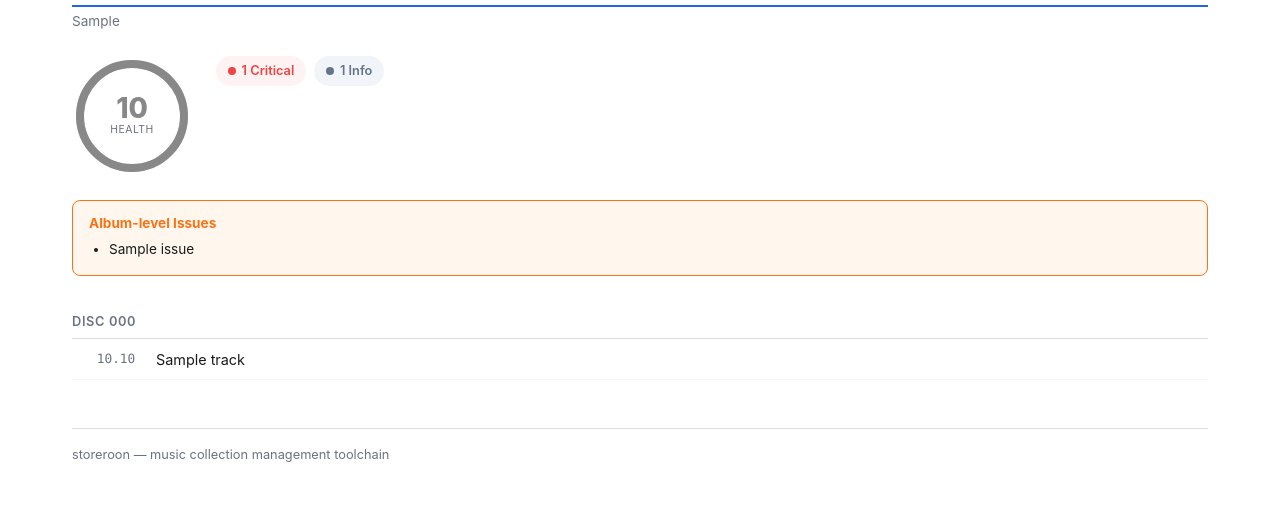
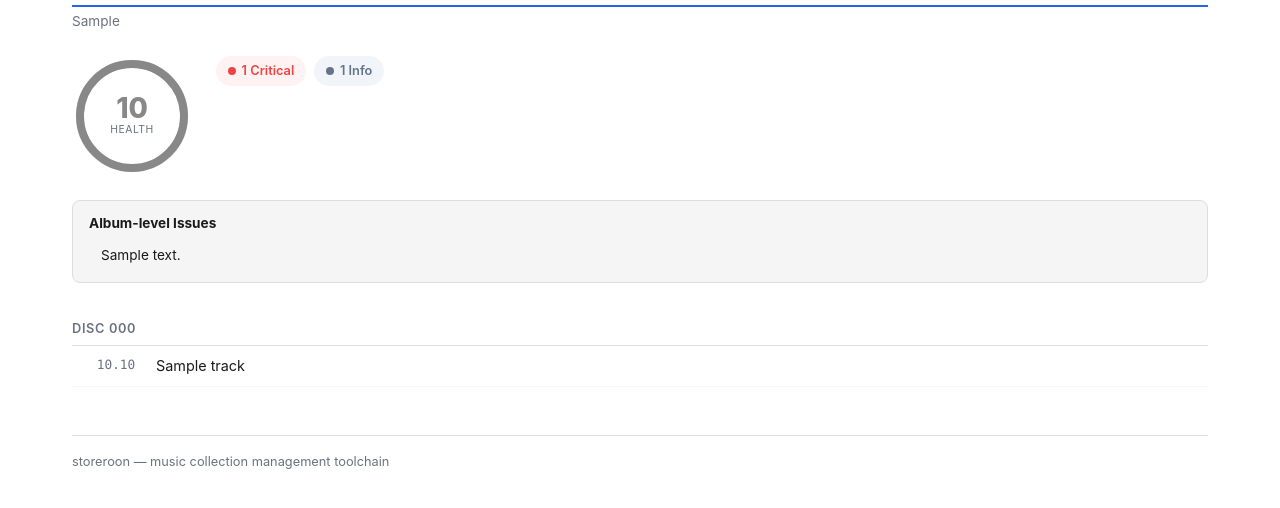
Before and after one commit to pjan/storeroon, a Python web app: template storeroon/reports/templates/album_report.html in a window 1280 px wide. Shown: the part 143-651 px from the top of the page. Run offline with Jinja, Linux system fonts and the light colour scheme; the template is opened without the code that fills it: most values are stand-ins (such as "Sample title", 1, 10 or a date in 2020).

Commit message:
intra-album report refactor

```diff
--- a/storeroon/reports/queries/album_consistency.py
+++ b/storeroon/reports/queries/album_consistency.py
@@ -392,7 +392,7 @@ def _check_track_numbering(
             violations.append(
                 TrackNumberingViolation(
                     album_dir=album_dir,
-                    check_type="disc_gap",
+                    check_type="missing_disc",
                     description=(
                         f"Disc {md} missing (TOTALDISCS declares {declared_td})"
                     ),
--- a/storeroon/reports/templates/album_report.html
+++ b/storeroon/reports/templates/album_report.html
@@ -175,16 +175,32 @@ h2 {
 
 /* Album alerts */
 .album-alerts {
-  background: var(--error-bg);
-  border: 1px solid var(--error);
   border-radius: 8px;
   padding: 0.75rem 1rem;
   margin-bottom: 1.5rem;
   font-size: 0.85rem;
+  background: var(--bg-alt);
+  border: 1px solid var(--border);
 }
-.album-alerts strong { color: var(--error); }
-.album-alerts ul { margin: 0.25rem 0 0 1.25rem; padding: 0; }
-.album-alerts li { margin-bottom: 0.15rem; }
+.album-alerts-title { font-weight: 700; margin-bottom: 0.4rem; }
+.album-alert-item {
+  display: flex;
+  align-items: flex-start;
+  gap: 0.5rem;
+  padding: 0.2rem 0;
+}
+.alert-indicator {
+  width: 4px;
+  border-radius: 2px;
+  align-self: stretch;
+  min-height: 1.2rem;
+  flex-shrink: 0;
+}
+.alert-sev-critical { background: var(--critical); }
+.alert-sev-error { background: var(--error); }
+.alert-sev-warning { background: var(--warning); }
+.alert-sev-info { background: var(--info); }
+.alert-text { font-size: 0.85rem; }
 
 /* Disc header */
 .disc-header {
@@ -319,12 +335,13 @@ h2 {
 
 {% if data.album_level_issues %}
 <div class="album-alerts">
-  <strong>Album-level Issues</strong>
-  <ul>
-    {% for issue in data.album_level_issues %}
-    <li>{{ issue }}</li>
-    {% endfor %}
-  </ul>
+  <div class="album-alerts-title">Album-level Issues</div>
+  {% for issue in data.album_level_issues %}
+  <div class="album-alert-item">
+    <div class="alert-indicator alert-sev-{{ issue.severity }}"></div>
+    <div class="alert-text">{{ issue.description }}</div>
+  </div>
+  {% endfor %}
 </div>
 {% endif %}
 
```
Also changed, not shown: storeroon/reports/models.py (+10 -2 lines), storeroon/reports/queries/issues.py (+41 -3 lines).
